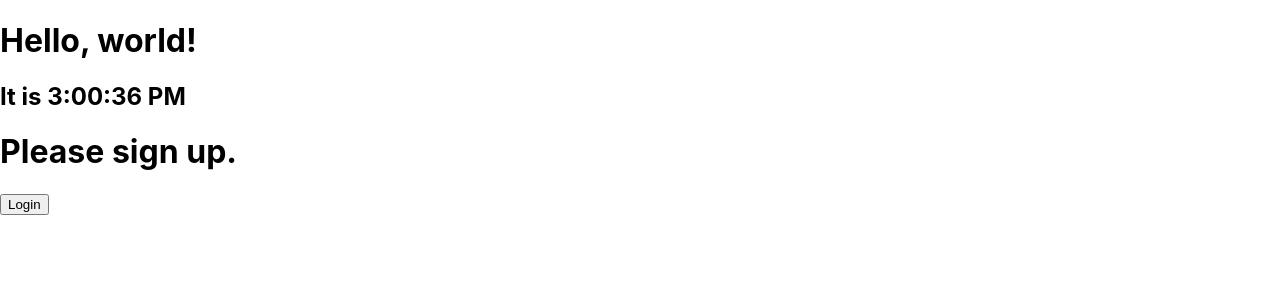
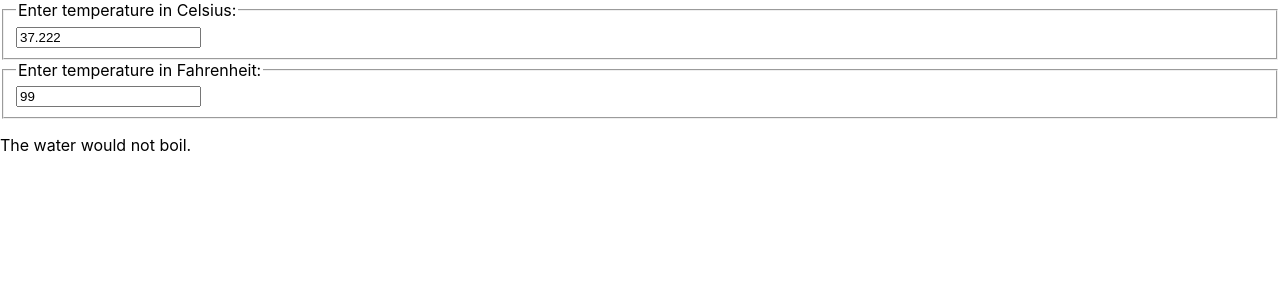
Before and after one commit to CandelR/todo-app, a React (Create React App) app: page / in a window 1280 px wide. Shown: the top 300 px of the page. Built offline with nearby package versions, Linux system fonts and the light colour scheme.

Commit message:
added boil calculator

```diff
--- a/src/index.js
+++ b/src/index.js
@@ -1,10 +1,10 @@
-import React from 'react';
-import ReactDOM from 'react-dom';
-import './index.css';
-import * as serviceWorker from './serviceWorker';
+import React from "react";
+import ReactDOM from "react-dom";
 import "./index.css";
-import Clock  from './components/Clock'
-import LoginControl from './components/LoginControl';
+import * as serviceWorker from "./serviceWorker";
+import "./index.css";
+import Clock from "./components/Clock";
+import LoginControl from "./components/LoginControl";
 
 //------------TODO APP
 // const TodoApp = () => (
@@ -15,26 +15,188 @@ import LoginControl from './components/LoginControl';
 //   </div>
 // );
 
-// function Clock(props) {
-//   return (
-//     <div>
-//       <h1>Hello, world!</h1>
-//       <h2>It is {props.date.toLocaleTimeString()}.</h2>
-//     </div>
-//   );
-// }
+function ListItem(props) {
+  return <li>{props.value}</li>;
+}
+
+function NumberList(props) {
+  const numbers = props.numbers;
+  const listItems = numbers.map((number) => (
+    <ListItem key={number.toString()} value={number} />
+  ));
+  return <ul>{listItems}</ul>;
+}
+
+const numbers = [1, 2, 3, 4, 5];
 function App() {
   return (
     <div>
       <Clock />
       <LoginControl />
+      <NumberList numbers={numbers} />
     </div>
   );
 }
-  ReactDOM.render(
-    <App />,
-    document.getElementById('root')
-  );
+
+// ------ FORM --------------------------------------------------
+class Reservation extends React.Component {
+  constructor(props) {
+    super(props);
+    this.state = {
+      isGoing: true,
+      numberOfGuests: 2,
+    };
+
+    this.handleInputChange = this.handleInputChange.bind(this);
+    this.handleInputSubmit = this.handleInputSubmit.bind(this);
+  }
+
+  handleInputChange(event) {
+    const target = event.target;
+    const value = target.type === "checkbox" ? target.checked : target.value;
+    const name = target.name;
+
+    this.setState({
+      [name]: value,
+    });
+  }
+
+  handleInputSubmit(event) {
+    alert(
+      "is Going: " +
+        this.state.isGoing +
+        ", number of guests: " +
+        this.state.numberOfGuests
+    );
+    event.preventDefault();
+  }
+
+  render() {
+    return (
+      <form onSubmit={this.handleInputSubmit}>
+        <label>
+          Is going:
+          <input
+            name="isGoing"
+            type="checkbox"
+            checked={this.state.isGoing}
+            onChange={this.handleInputChange}
+          />
+        </label>
+        <br />
+        <label>
+          Number of guests:
+          <input
+            name="numberOfGuests"
+            type="number"
+            value={this.state.numberOfGuests}
+            onChange={this.handleInputChange}
+          />
+        </label>
+        <input type="submit" value="Submit" />
+      </form>
+    );
+  }
+}
+
+// BOIL CALCULATOR
+
+function toCelsius(fahrenheit) {
+  return ((fahrenheit - 32) * 5) / 9;
+}
+
+function toFahrenheit(celsius) {
+  return (celsius * 9) / 5 + 32;
+}
+
+const scaleNames = {
+  c: "Celsius",
+  f: "Fahrenheit",
+};
+function tryConvert(temperature, convert) {
+  const input = parseFloat(temperature);
+  if (Number.isNaN(input)) {
+    return "";
+  }
+  const output = convert(input);
+  const rounded = Math.round(output * 1000) / 1000;
+  return rounded.toString();
+}
+
+function BoilingVerdict(props) {
+  if (props.celsius >= 100) {
+    return <p>The water would boil.</p>;
+  }
+  return <p>The water would not boil.</p>;
+}
+
+class TemperatureInput extends React.Component {
+  constructor(props) {
+    super(props);
+    this.handleChange = this.handleChange.bind(this);
+  }
+
+  handleChange(e) {
+    this.props.onTemperatureChange(e.target.value);
+  }
+
+  render() {
+    const temperature = this.props.temperature;
+    const scale = this.props.scale;
+    return (
+      <fieldset>
+        <legend>Enter temperature in {scaleNames[scale]}:</legend>
+        <input value={temperature} onChange={this.handleChange} />
+      </fieldset>
+    );
+  }
+}
+
+class Calculator extends React.Component {
+  constructor(props) {
+    super(props);
+    this.handleCelsiusChange = this.handleCelsiusChange.bind(this);
+    this.handleFahrenheitChange = this.handleFahrenheitChange.bind(this);
+    this.state = { temperature: "99", scale: "f" };
+  }
+
+  handleCelsiusChange(temperature) {
+    this.setState({ scale: "c", temperature });
+    console.log(this.state);
+  }
+
+  handleFahrenheitChange(temperature) {
+    this.setState({ scale: "f", temperature });
+    console.log(this.state);
+  }
+
+  render() {
+    const scale = this.state.scale;
+    const temperature = this.state.temperature;
+    const celsius =
+      scale === "f" ? tryConvert(temperature, toCelsius) : temperature;
+    const fahrenheit =
+      scale === "c" ? tryConvert(temperature, toFahrenheit) : temperature;
+
+    return (
+      <div>
+        <TemperatureInput
+          scale="c"
+          temperature={celsius}
+          onTemperatureChange={this.handleCelsiusChange}
+        />
+        <TemperatureInput
+          scale="f"
+          temperature={fahrenheit}
+          onTemperatureChange={this.handleFahrenheitChange}
+        />
+        <BoilingVerdict celsius={parseFloat(celsius)} />
+      </div>
+    );
+  }
+}
+
+ReactDOM.render(<Calculator />, document.getElementById("root"));
 
 // If you want your app to work offline and load faster, you can change
 // unregister() to register() below. Note this comes with some pitfalls.
```
